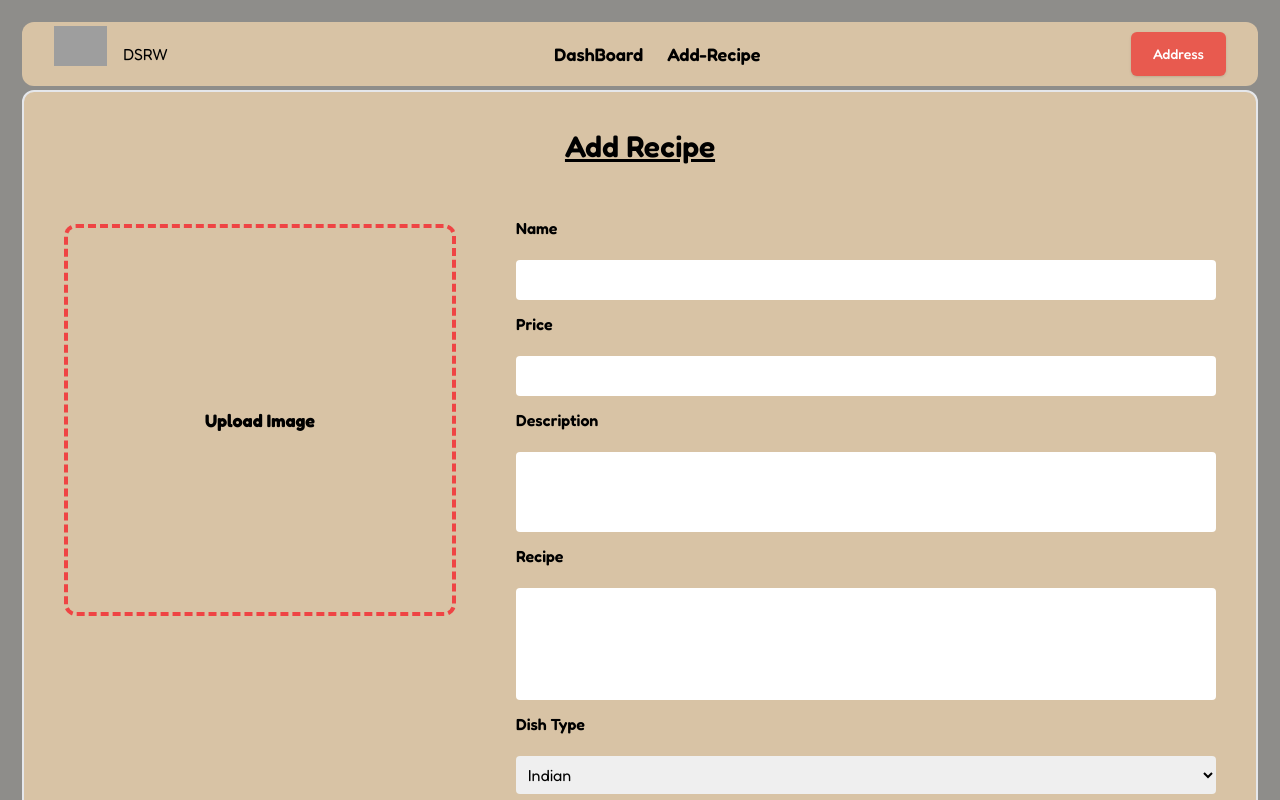
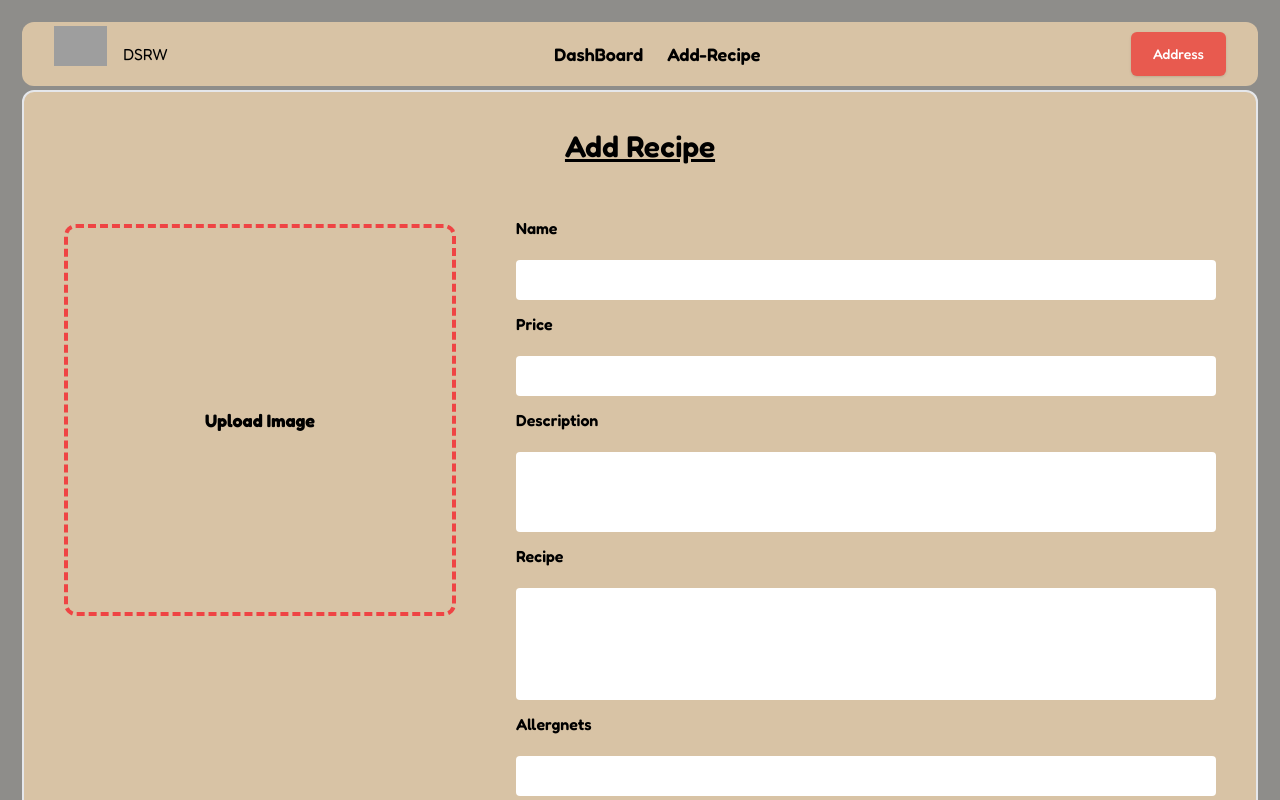
Before and after one commit to mehan05/Recipe_Selling, a React (Vite) app in the folder frontend/: page /add-recipe in a window 1280 px wide. Shown: the top 800 px of the page. Built offline with nearby package versions, Linux system fonts and the light colour scheme; grey boxes are pictures that could not be loaded.

Commit message:
added allergent

```diff
--- a/frontend/src/components/AddRecepie/AddRecepie.jsx
+++ b/frontend/src/components/AddRecepie/AddRecepie.jsx
@@ -12,6 +12,29 @@ const AddRecepie = () => {
   const [description, setDescription] = useState('');
   const [recipe, setRecipe] = useState('');
   const [dishType, setDishType] = useState('Indian');
+  const[allergents,setAllergents] = useState([]);
+  const[InputAllergent,setInputAllergent] = useState("");
+  const [flagForRerender,setflagForRerender] = useState(0);
+
+  const addAllergents = (e)=>{
+    if(e.key==='Enter')
+      {
+        if(InputAllergent.trim())
+          {
+            e.preventDefault();
+            setAllergents([...allergents, InputAllergent.trim()]);
+            setInputAllergent('')
+          }
+
+      }
+
+  }
+
+  const deleteAllergents   = (val)=>{
+    const index = allergents.indexOf(val);
+    allergents.splice(index,1);
+    setflagForRerender((prev)=>prev?0:1);
+  }
 
   const displayImage = (e) => {
     e.preventDefault();
@@ -24,7 +47,7 @@ const AddRecepie = () => {
     }
   };
 
-  const handleSubmit = (e) => {
+  const handleSubmit =async (e) => {
     e.preventDefault();
     const formData = new FormData();
     formData.append('image',imageFile);
@@ -45,7 +68,7 @@ const AddRecepie = () => {
 
     try {
 
-      api.post('/upload',RecipeDetails.formData,{
+     await  api.post('/upload',RecipeDetails.formData,{
         RecipeDetails
       })
 
@@ -58,7 +81,7 @@ const AddRecepie = () => {
   };
 
   return (
-    <div className='border-2 h-lvh mt-1 rounded-xl p-5 bg-[#D8C3A5] overflow-hidden'>
+    <div className=' h-auto  border-2 mt-1 rounded-xl p-5 bg-[#D8C3A5] '>
       <div className='flex justify-center'>
         <h1 className='text-3xl mt-4 font-semibold underline-offset-3 underline'>Add Recipe</h1>
       </div>
@@ -122,6 +145,29 @@ const AddRecepie = () => {
               className='mt-2 rounded p-2 resize-none h-28'
             />
 
+
+            <label htmlFor="recipe" className='font-semibold'>Allergnets</label>
+            <input
+              type='text'
+              value={InputAllergent}
+              onChange={(e)=>setInputAllergent(e.target.value)}
+              onKeyDown={addAllergents}
+              className='mt-2 rounded p-2'
+            />
+            {
+              allergents.length>0 &&
+            <div className='m-1 p-1'>
+              {
+                allergents.map((val,key)=>(
+                  <div key={key} className=' rounded-lg inline-block border-2 border-red-500 bg-[#D8C3A5] p-2 m-1'>
+                    <p>{val} <span className='cursor-pointer' onClick={()=>deleteAllergents(val)}>X</span> </p>
+                  </div>
+
+                ))
+              }
+            </div>
+            }
+
             <label htmlFor="options" className='font-semibold'>Dish Type</label>
             <select
               name="options"
```
Also changed, not shown: 1 other file (tests, documents, lock files or other folders).
